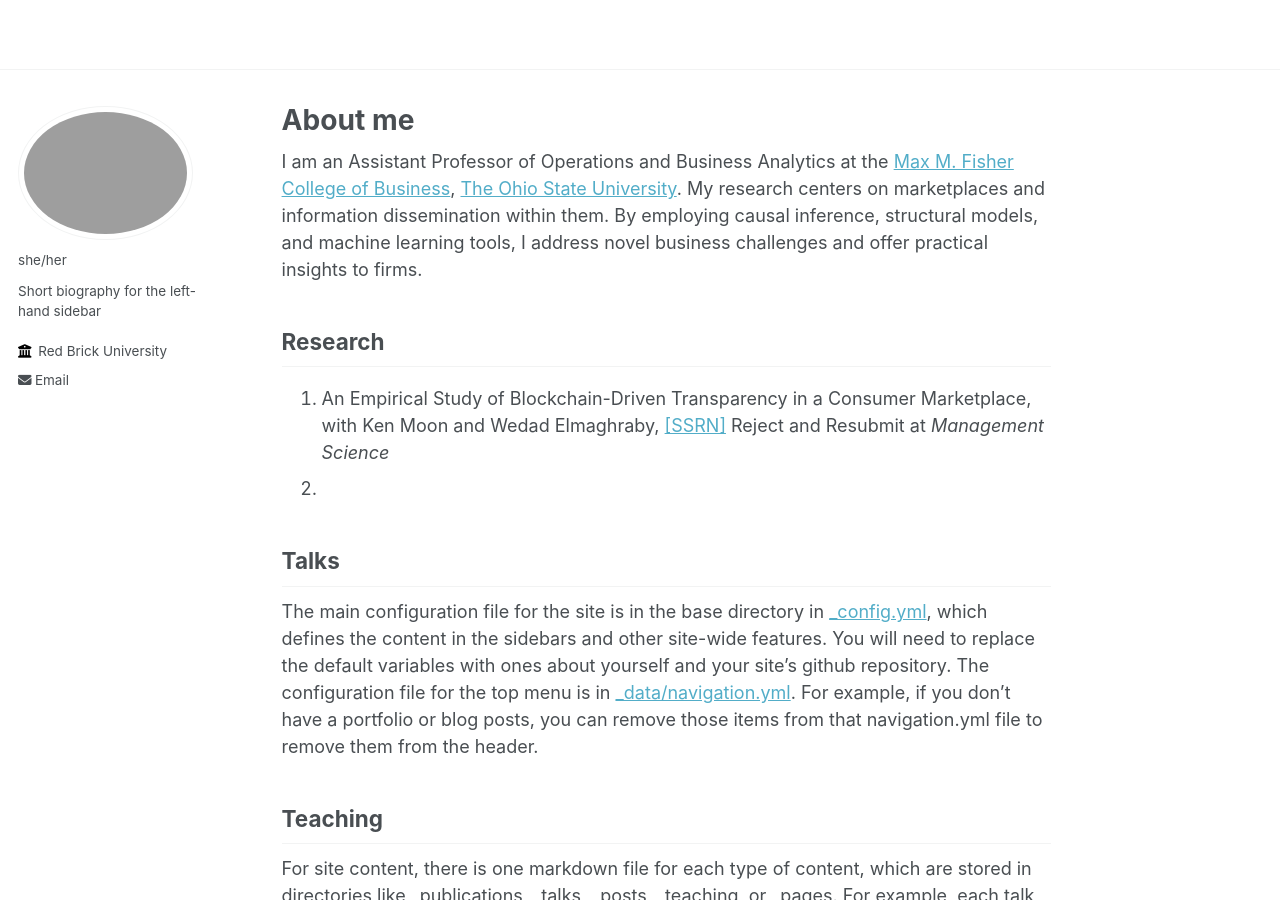
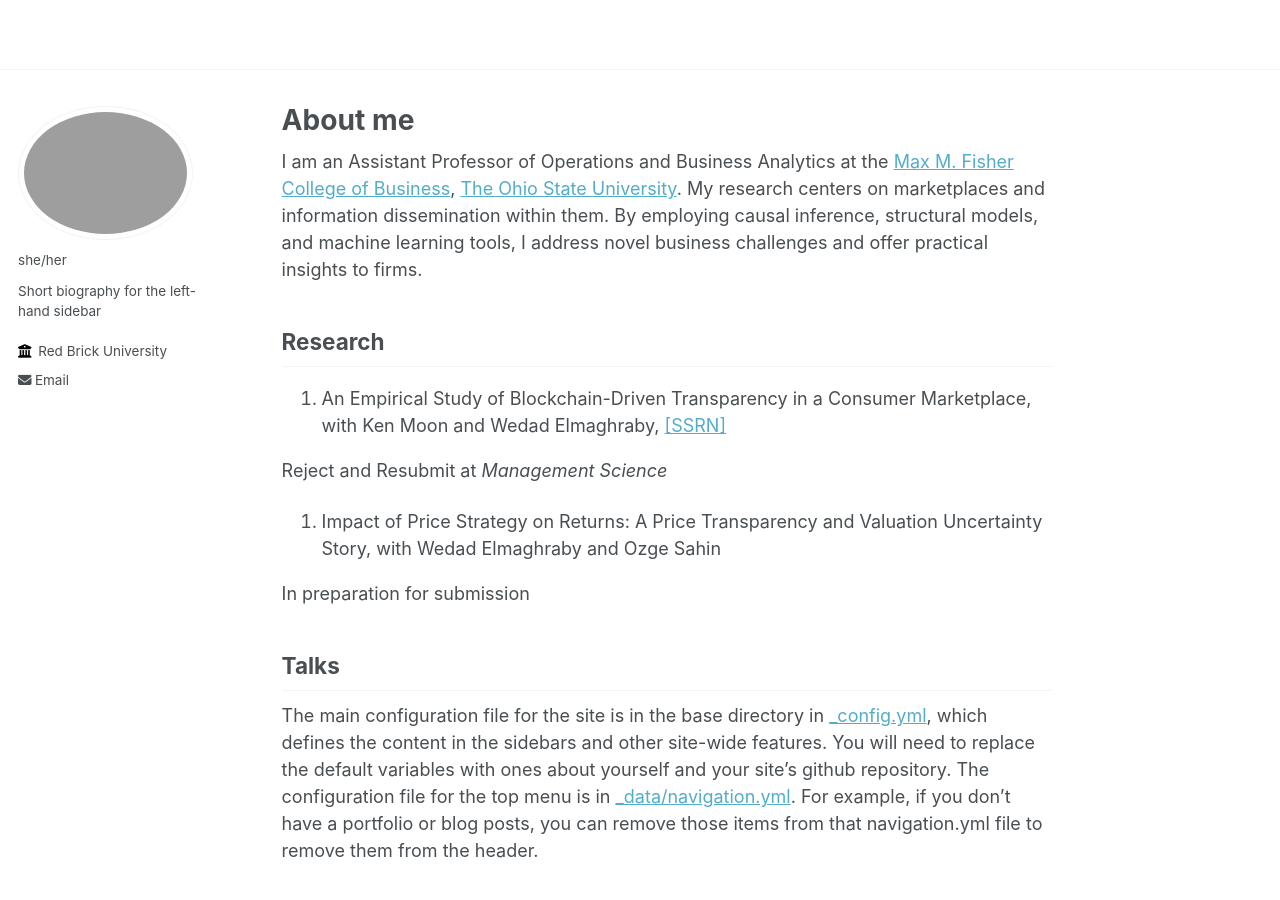
Before and after one commit to jiangyijane/jiangyijane.github.io, a Jekyll site: the page built from _pages/about.md, in a window 1280 px wide and 900 px high. Built offline with Jekyll 4.4.1, drawn with Linux system fonts in a browser that asks for light colours.

Commit message:
Update about.md

```diff
--- a/_pages/about.md
+++ b/_pages/about.md
@@ -12,8 +12,11 @@ I am an Assistant Professor of Operations and Business Analytics at the [Max M.
 Research
 ------
 1.	An Empirical Study of Blockchain-Driven Transparency in a Consumer Marketplace, with Ken Moon and Wedad Elmaghraby, [[SSRN]]()
-   Reject and Resubmit at <i>Management Science</i>
-3.
+
+Reject and Resubmit at <i>Management Science</i>
+2. Impact of Price Strategy on Returns: A Price Transparency and Valuation Uncertainty Story, with Wedad Elmaghraby and Ozge Sahin
+
+In preparation for submission
 
 Talks
 ------
```
